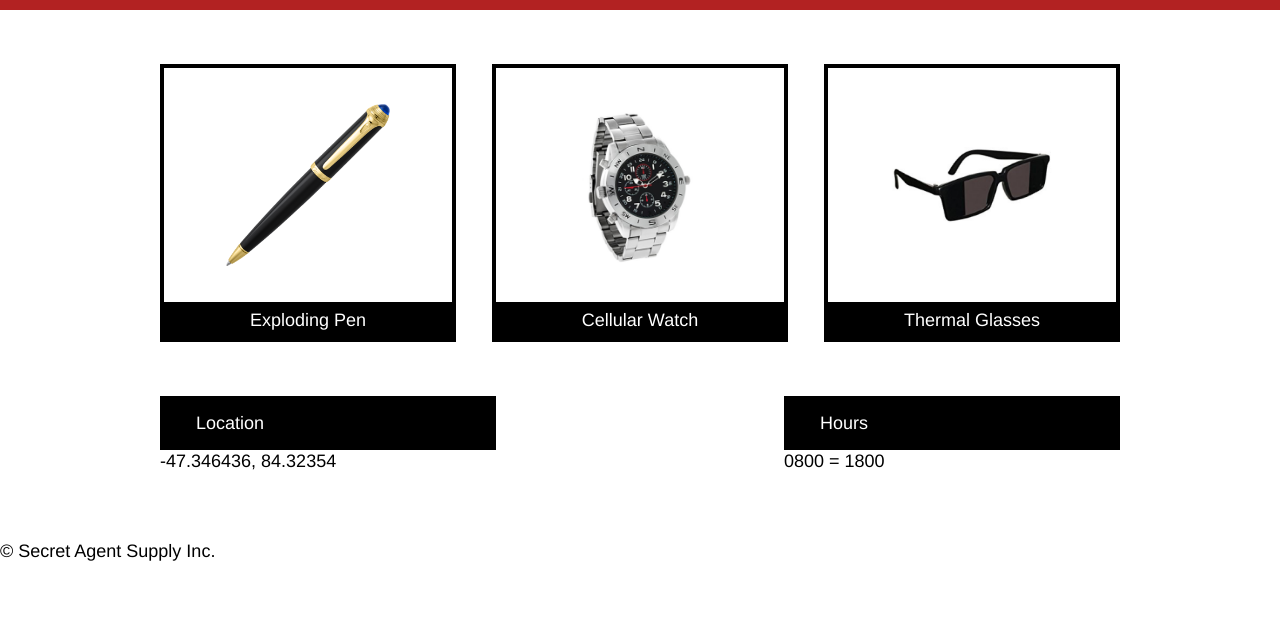
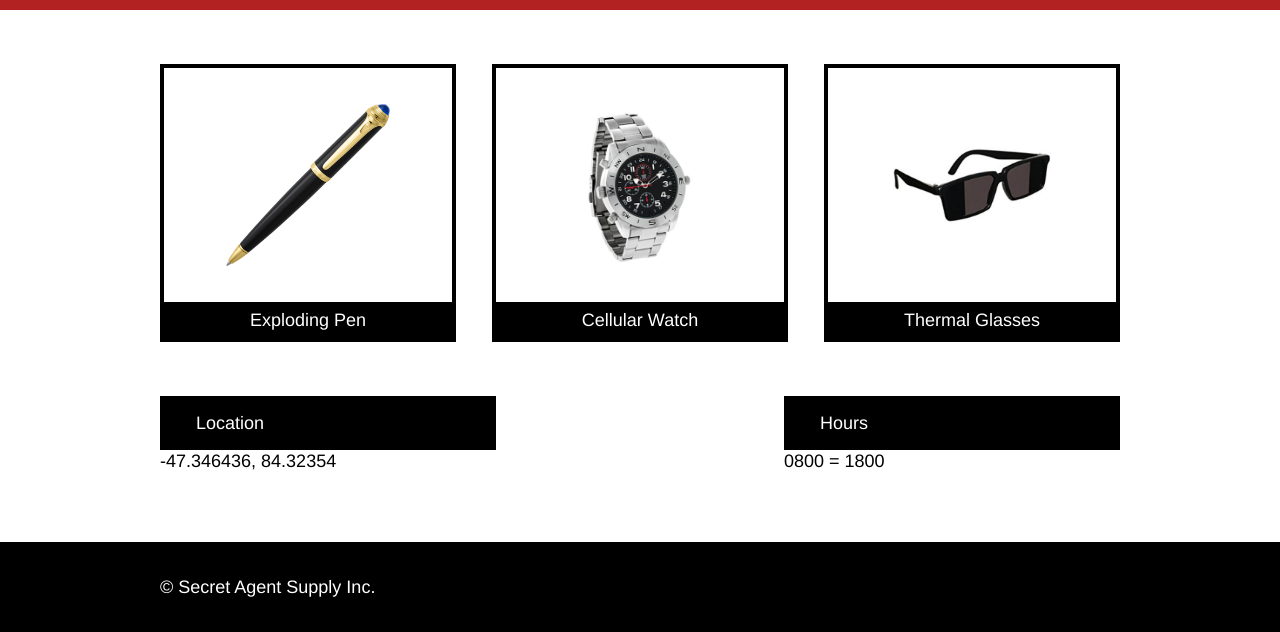
Before and after one commit to sarahisnorm/secretagent, a plain HTML site: page index.html in a window 1280 px wide. Shown: the part 527-1159 px from the top of the page. Before the commit the page ends 1088 px from the top, so only its background shows below. Drawn offline with Linux system fonts and the light colour scheme.

Commit message:
footer css

```diff
--- a/index.html
+++ b/index.html
@@ -74,7 +74,9 @@
 <!-- footer section -->
 
     <footer>
-      <p>&copy; Secret Agent Supply Inc. </p>
+      <div class="copyright">
+        <p>&copy; Secret Agent Supply Inc. </p>
+      </div>
     </footer>
 
   </body>
--- a/resources/css/style.css
+++ b/resources/css/style.css
@@ -176,3 +176,19 @@ main {
   width: 100%;
   padding-top: 2px;
 }
+
+footer {
+  height: 5rem;
+  width: 100%;
+  display: flex;
+  flex-direction: row;
+  justify-content: center;
+  align-items: center;
+  background-color: black;
+}
+
+footer .copyright {
+  text-align: left;
+  color: white;
+  width: 960px;
+}
```
